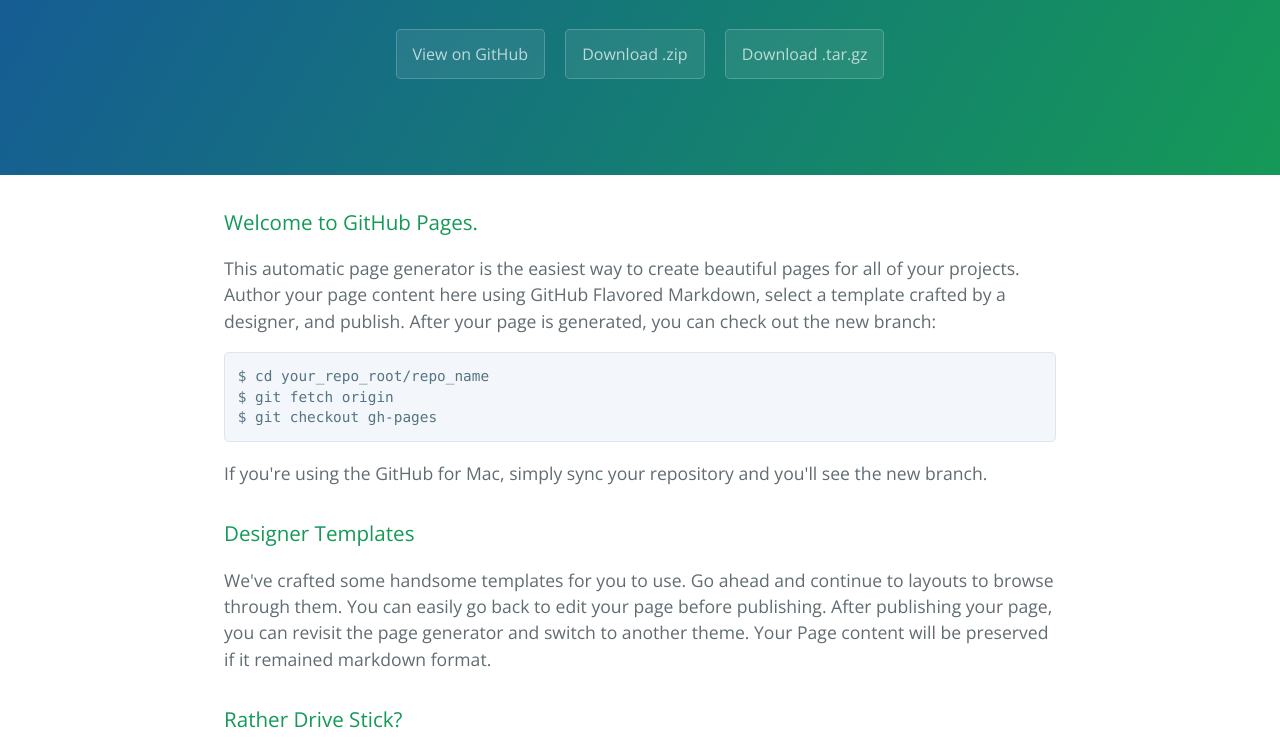
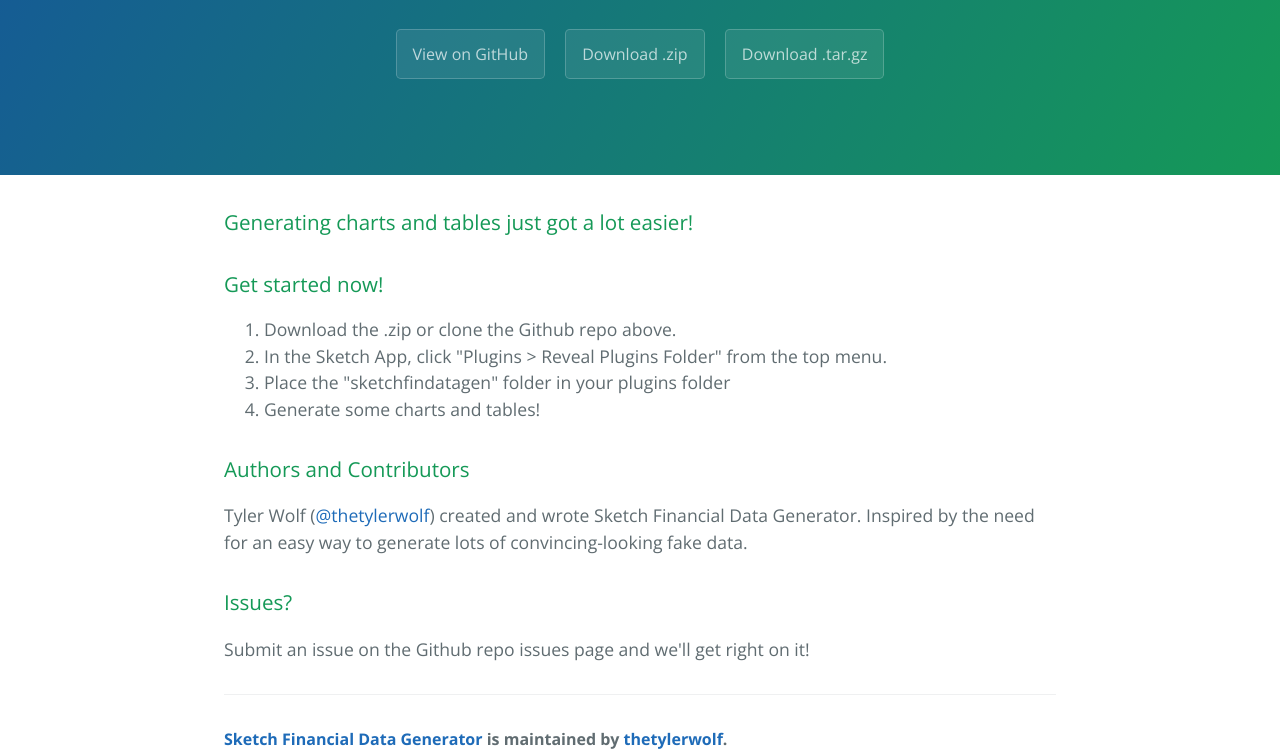
Before and after one commit to thetylerwolf/sketch-data-studio, a plain HTML site: page index.html in a window 1280 px wide. Shown: the part 208-957 px from the top of the page. Drawn offline with nearby package versions, Linux system fonts and the light colour scheme.

```diff
--- a/index.html
+++ b/index.html
@@ -20,36 +20,27 @@
 
     <section class="main-content">
       <h3>
-<a id="welcome-to-github-pages" class="anchor" href="#welcome-to-github-pages" aria-hidden="true"><span class="octicon octicon-link"></span></a>Welcome to GitHub Pages.</h3>
-
-<p>This automatic page generator is the easiest way to create beautiful pages for all of your projects. Author your page content here using GitHub Flavored Markdown, select a template crafted by a designer, and publish. After your page is generated, you can check out the new branch:</p>
-
-<pre><code>$ cd your_repo_root/repo_name
-$ git fetch origin
-$ git checkout gh-pages
-</code></pre>
-
-<p>If you're using the GitHub for Mac, simply sync your repository and you'll see the new branch.</p>
+<a id="generating-charts-and-tables-just-got-a-lot-easier" class="anchor" href="#generating-charts-and-tables-just-got-a-lot-easier" aria-hidden="true"><span class="octicon octicon-link"></span></a>Generating charts and tables just got a lot easier!</h3>
 
 <h3>
-<a id="designer-templates" class="anchor" href="#designer-templates" aria-hidden="true"><span class="octicon octicon-link"></span></a>Designer Templates</h3>
+<a id="get-started-now" class="anchor" href="#get-started-now" aria-hidden="true"><span class="octicon octicon-link"></span></a>Get started now!</h3>
 
-<p>We've crafted some handsome templates for you to use. Go ahead and continue to layouts to browse through them. You can easily go back to edit your page before publishing. After publishing your page, you can revisit the page generator and switch to another theme. Your Page content will be preserved if it remained markdown format.</p>
-
-<h3>
-<a id="rather-drive-stick" class="anchor" href="#rather-drive-stick" aria-hidden="true"><span class="octicon octicon-link"></span></a>Rather Drive Stick?</h3>
-
-<p>If you prefer to not use the automatic generator, push a branch named <code>gh-pages</code> to your repository to create a page manually. In addition to supporting regular HTML content, GitHub Pages support Jekyll, a simple, blog aware static site generator written by our own Tom Preston-Werner. Jekyll makes it easy to create site-wide headers and footers without having to copy them across every page. It also offers intelligent blog support and other advanced templating features.</p>
+<ol>
+<li>Download the .zip or clone the Github repo above.</li>
+<li>In the Sketch App, click "Plugins &gt; Reveal Plugins Folder" from the top menu.</li>
+<li>Place the "sketchfindatagen" folder in your plugins folder</li>
+<li>Generate some charts and tables!</li>
+</ol>
 
 <h3>
 <a id="authors-and-contributors" class="anchor" href="#authors-and-contributors" aria-hidden="true"><span class="octicon octicon-link"></span></a>Authors and Contributors</h3>
 
-<p>You can <a href="https://github.com/blog/821" class="user-mention">@mention</a> a GitHub username to generate a link to their profile. The resulting <code>&lt;a&gt;</code> element will link to the contributor's GitHub Profile. For example: In 2007, Chris Wanstrath (<a href="https://github.com/defunkt" class="user-mention">@defunkt</a>), PJ Hyett (<a href="https://github.com/pjhyett" class="user-mention">@pjhyett</a>), and Tom Preston-Werner (<a href="https://github.com/mojombo" class="user-mention">@mojombo</a>) founded GitHub.</p>
+<p>Tyler Wolf (<a href="https://github.com/thetylerwolf" class="user-mention">@thetylerwolf</a>) created and wrote Sketch Financial Data Generator. Inspired by the need for an easy way to generate lots of convincing-looking fake data.</p>
 
 <h3>
-<a id="support-or-contact" class="anchor" href="#support-or-contact" aria-hidden="true"><span class="octicon octicon-link"></span></a>Support or Contact</h3>
+<a id="issues" class="anchor" href="#issues" aria-hidden="true"><span class="octicon octicon-link"></span></a>Issues?</h3>
 
-<p>Having trouble with Pages? Check out the documentation at <a href="https://help.github.com/pages">https://help.github.com/pages</a> or contact <a href="mailto:support@github.com">support@github.com</a> and we’ll help you sort it out.</p>
+<p>Submit an issue on the Github repo issues page and we'll get right on it!</p>
 
       <footer class="site-footer">
         <span class="site-footer-owner"><a href="https://github.com/thetylerwolf/sketchfindatagen">Sketch Financial Data Generator</a> is maintained by <a href="https://github.com/thetylerwolf">thetylerwolf</a>.</span>
```
Also changed, not shown: params.json (+1 -1 lines).
